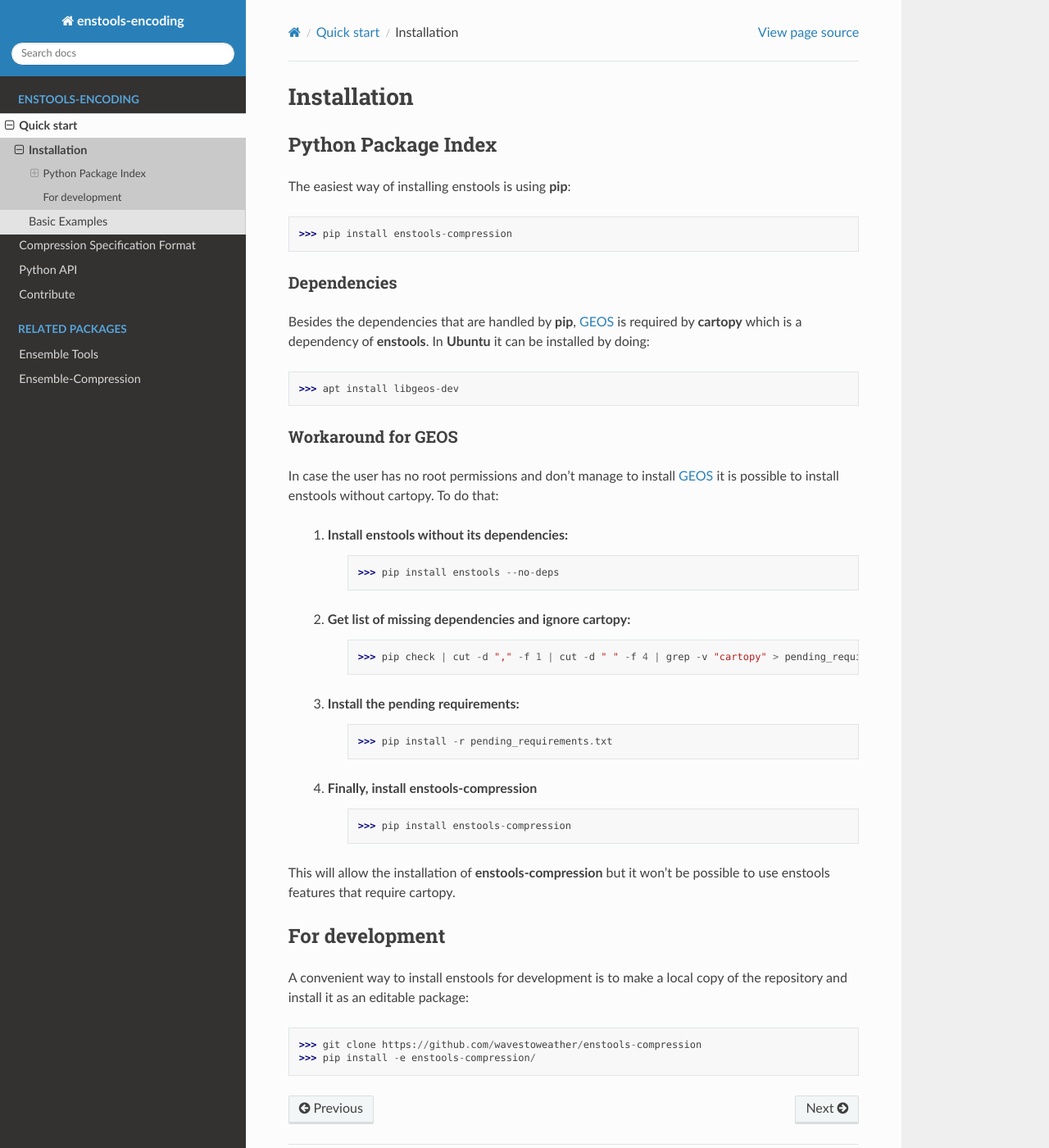
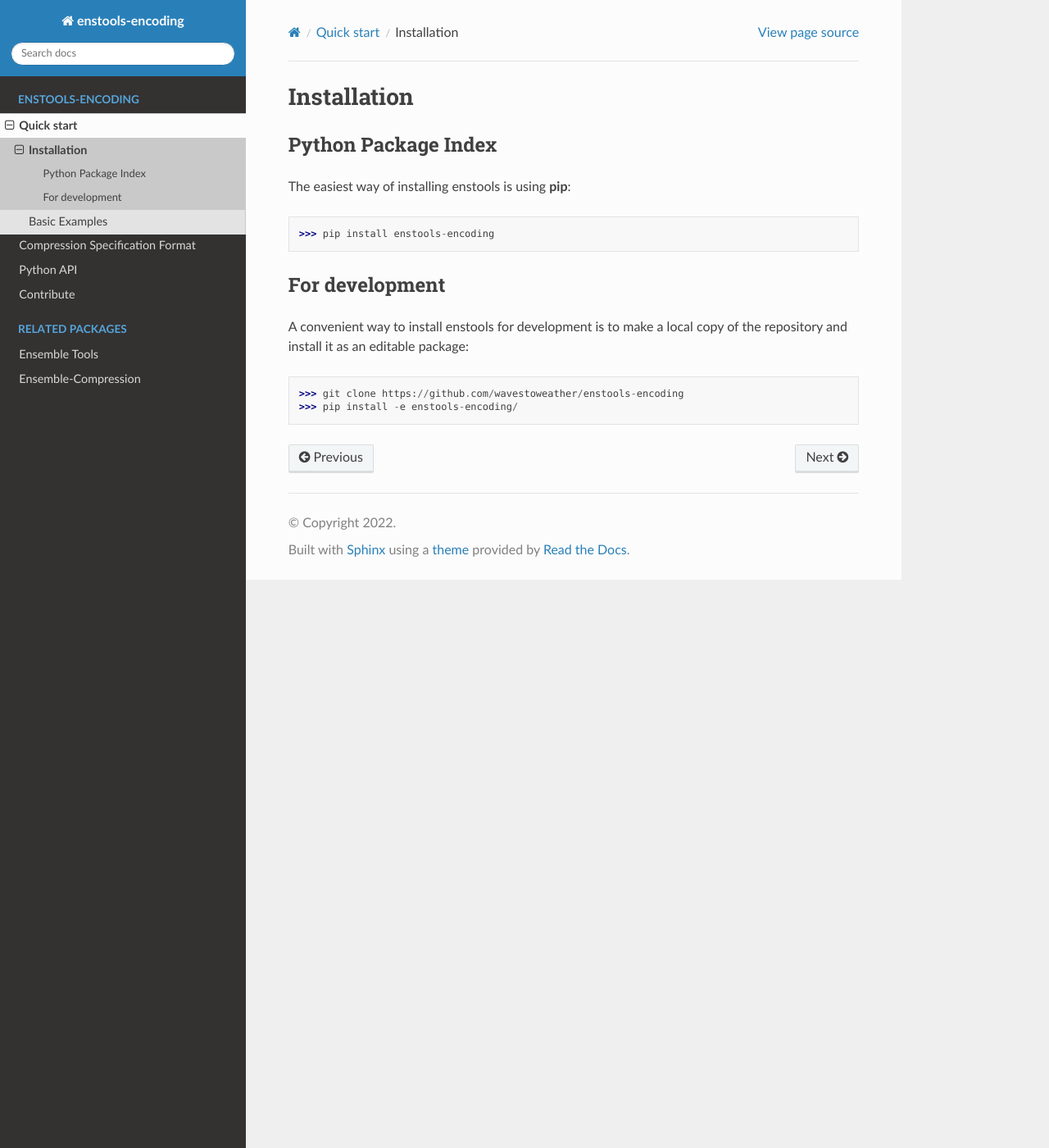
Before and after one commit to wavestoweather/enstools-encoding, a Sphinx documentation site: the page built from docs/source/quick-start/installation.rst, in a window 1280 px wide and 1400 px high. Shown: the whole window at 82% size. Built offline with Sphinx 7.4.7 and the Read the Docs theme 2.0.0, drawn with Linux system fonts in a browser that asks for light colours.

Commit message:
Update documentation

```diff
--- a/docs/source/quick-start/installation.rst
+++ b/docs/source/quick-start/installation.rst
@@ -5,42 +5,12 @@
 --------------------
 The easiest way of installing enstools is using **pip**:
 
-    >>> pip install enstools-compression
-
-Dependencies
-............
-Besides the dependencies that are handled by **pip**, `GEOS`_ is required by **cartopy** which is a dependency
-of **enstools**.
-In **Ubuntu** it can be installed by doing:
-
-    >>> apt install libgeos-dev
-
-Workaround for GEOS
-...................
-
-.. _GEOS: https://libgeos.org
-
-In case the user has no root permissions and don't manage to install `GEOS`_ it is possible to install enstools
-without cartopy. To do that:
-
-    1. Install enstools without its dependencies:
-        >>> pip install enstools --no-deps
-
-    2. Get list of missing dependencies and ignore **cartopy**:
-        >>> pip check | cut -d "," -f 1 | cut -d " " -f 4 | grep -v "cartopy" > pending_requirements.txt
-
-    3. Install the pending requirements:
-        >>> pip install -r pending_requirements.txt
-    4. Finally, install enstools-compression
-        >>> pip install enstools-compression
-
-This will allow the installation of **enstools-compression** but it won't be possible to use enstools features that require
-cartopy.
+    >>> pip install enstools-encoding
 
 For development
 ---------------
 A convenient way to install enstools for development is to make a local copy of the repository and install it as an
 editable package:
 
-    >>> git clone https://github.com/wavestoweather/enstools-compression
-    >>> pip install -e enstools-compression/
+    >>> git clone https://github.com/wavestoweather/enstools-encoding
+    >>> pip install -e enstools-encoding/
```
Also changed, not shown: docs/source/CompressionSpecificationFormat.rst (+13 -36 lines).
